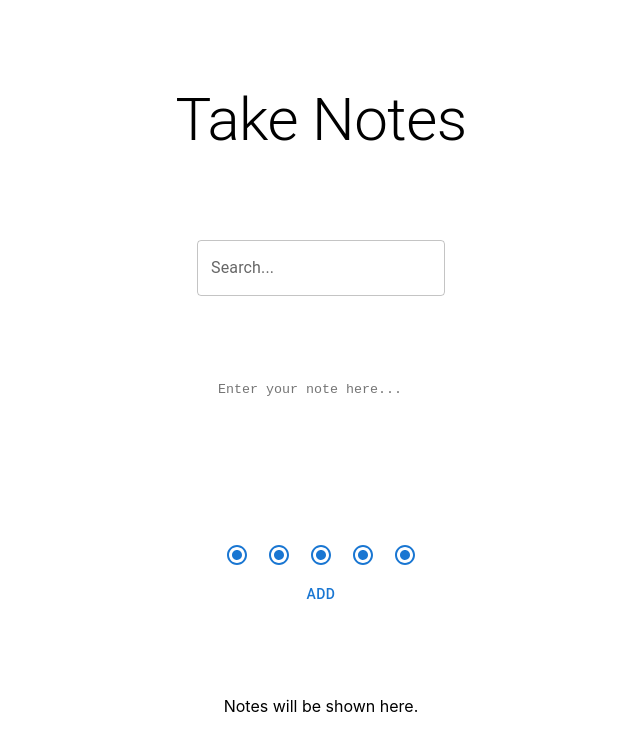
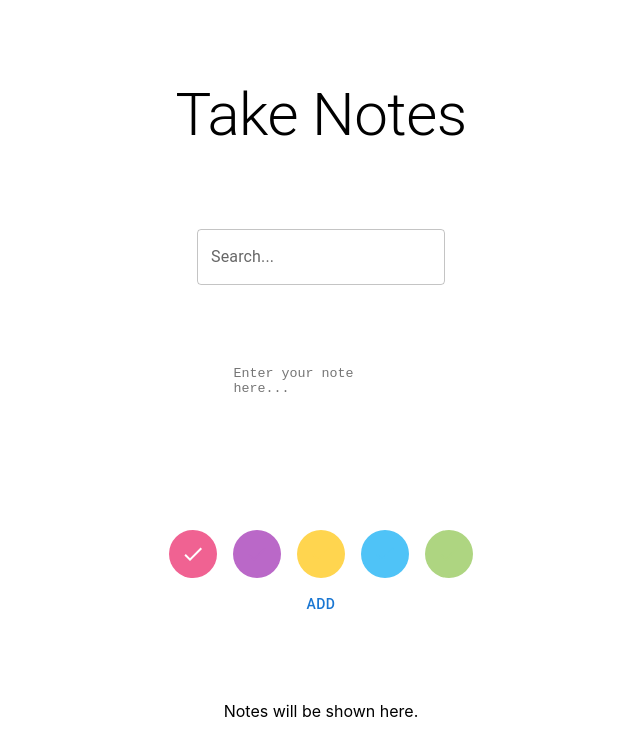
Before and after one commit to Mustafa-Filiz/React--Take-Notes-App, a React (Create React App) app: page / in a window 1280 px wide. Shown: the top 756 px of the page, without its empty margins (319-959 px from the left). Built offline with nearby package versions, Linux system fonts and the light colour scheme.

Commit message:
add note func created

```diff
--- a/src/components/TakeNoteArea.js
+++ b/src/components/TakeNoteArea.js
@@ -1,37 +1,87 @@
-import {
-    Button,
-    Checkbox,
-    FormControl,
-    FormControlLabel,
-    Radio,
-    RadioGroup,
-    TextField,
-} from '@mui/material';
+import { Check } from '@mui/icons-material';
+import { Button, FormControl, Radio, RadioGroup } from '@mui/material';
+import { styled } from '@mui/styles';
 import { Box } from '@mui/system';
-import React from 'react';
+import { nanoid } from '@reduxjs/toolkit';
+import React, { useState } from 'react';
+import { useDispatch } from 'react-redux';
+import { addNote } from '../redux/notes/notesSlice';
+
+const StyledRadio = styled(({ color, ...other }) => <Radio {...other} />)({
+    background: (props) => props.color,
+    '&:hover': { background: (props) => props.color },
+    border: 0,
+    borderRadius: '50%',
+    color: 'white',
+    height: 48,
+    width: 48,
+    margin: 8,
+});
 
 function TakeNoteArea() {
+    const dispatch = useDispatch();
+
+    const [text, setText] = useState('');
+    const [bgColor, setBgColor] = useState('#F06292');
+
+    const handleSubmit = (e) => {
+        e.preventDefault();
+        dispatch(addNote({ id: nanoid(), text, bgColor }));
+        setText('');
+    };
+
     return (
-        <FormControl>
+        <form onSubmit={handleSubmit}>
             <textarea
                 rows="10"
                 cols="20"
                 style={{ border: 'none', outline: 'none', resize: 'none' }}
                 placeholder="Enter your note here..."
+                value={text}
+                onChange={(e) => setText(e.target.value)}
             />
             <Box>
                 <Box>
-                    <RadioGroup row>
-						<Radio />
-						<Radio />
-						<Radio />
-						<Radio />
-						<Radio />
+                    <RadioGroup
+                        row
+                        value={bgColor}
+                        onChange={(e) => setBgColor(e.target.value)}
+                    >
+                        <StyledRadio
+                            color="#F06292"
+                            value="#F06292"
+                            checkedIcon={<Check sx={{ color: '#fff' }} />}
+                            icon={<Check sx={{ color: '#F06292' }} />}
+                        />
+                        <StyledRadio
+                            color="#BA68C8"
+                            value="#BA68C8"
+                            checkedIcon={<Check sx={{ color: '#fff' }} />}
+                            icon={<Check sx={{ color: '#BA68C8' }} />}
+                        />
+                        <StyledRadio
+                            color="#FFD54F"
+                            value="#FFD54F"
+                            checkedIcon={<Check sx={{ color: '#fff' }} />}
+                            icon={<Check sx={{ color: '#FFD54F' }} />}
+                        />
+                        <StyledRadio
+                            color="#4FC3F7"
+                            value="#4FC3F7"
+                            checkedIcon={<Check sx={{ color: '#fff' }} />}
+                            icon={<Check sx={{ color: '#4FC3F7' }} />}
+                        />
+                        <StyledRadio
+                            color="#AED581"
+                            value="#AED581"
+                            checkedIcon={<Check sx={{ color: '#fff' }} />}
+                            icon={<Check sx={{ color: '#AED581' }} />}
+                        />
                     </RadioGroup>
                 </Box>
                 <Button>Add</Button>
             </Box>
-        </FormControl>
+        </form>
     );
 }
 
--- a/src/redux/notes/notesSlice.js
+++ b/src/redux/notes/notesSlice.js
@@ -2,8 +2,16 @@ import { createSlice } from '@reduxjs/toolkit';
 
 export const notesSlice = createSlice({
     name: 'notes',
-    initialState: {},
-    reducers: {},
+    initialState: {
+        items: [],
+    },
+    reducers: {
+        addNote: (state, action) => {
+            state.items.push(action.payload);
+        },
+    },
 });
 
+export const { addNote } = notesSlice.actions;
+
 export default notesSlice.reducer;
```
